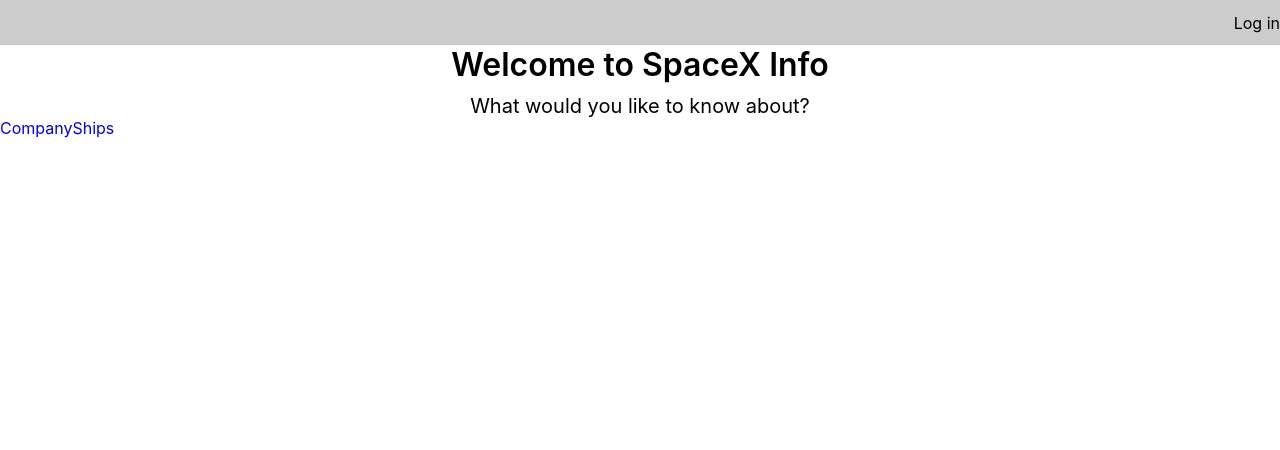
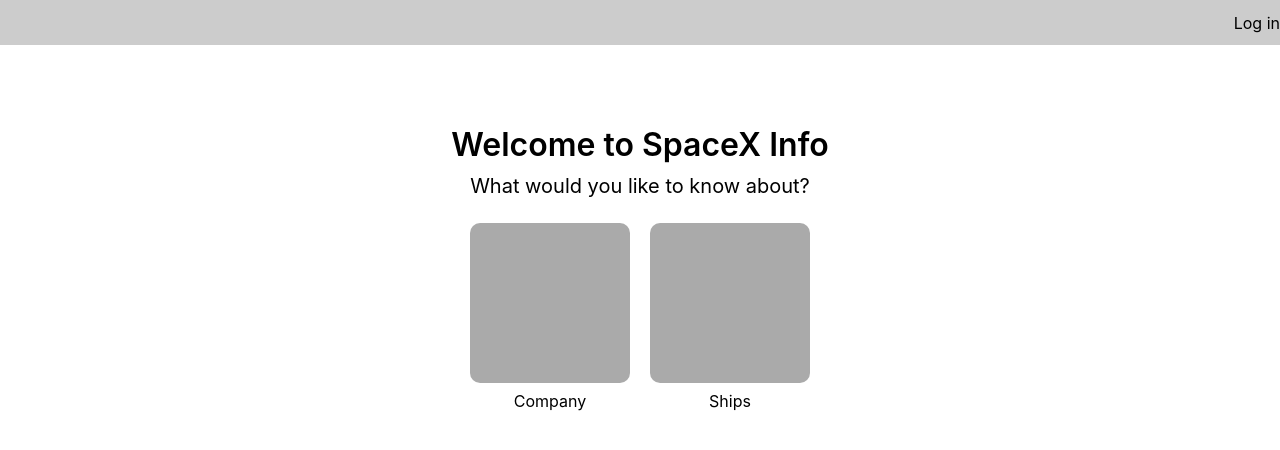
Before and after one commit to ssivenkov/SpaceX-GraphQL, a React (Create React App) app: page / in a window 1280 px wide. Shown: the top 450 px of the page. Built offline with nearby package versions, Linux system fonts and the light colour scheme.

Commit message:
fix styles for main page links

```diff
--- a/src/colors/colors.ts
+++ b/src/colors/colors.ts
@@ -1,8 +1,8 @@
 export const COLORS = {
   WHITE: '#FFFFFF',
-  TUNDORA: '#494949',
   SILVER1: '#CCCCCC',
   SILVER2: '#BBBBBB',
   SILVER_CHALICE: '#AAAAAA',
+  TUNDORA: '#494949',
   BLACK: '#000000',
 };
--- a/src/globalStyles.ts
+++ b/src/globalStyles.ts
@@ -1,3 +1,4 @@
+import { COLORS } from 'colors/colors';
 import { createGlobalStyle } from 'styled-components';
 
 export const GlobalNullStyles = createGlobalStyle`
@@ -90,6 +91,10 @@
 `;
 
 export const GlobalAppStyles = createGlobalStyle`
+  * a {
+    color: ${COLORS.BLACK};
+  }
+
 // hide default background color on click
 * {
     -webkit-tap-highlight-color: rgba(255, 255, 255, 0);
--- a/src/pages/mainPage/MainPage.tsx
+++ b/src/pages/mainPage/MainPage.tsx
@@ -1,9 +1,15 @@
 import React from 'react';
 
 import { PATH } from 'enum/Path';
-import { Link } from 'react-router-dom';
 
-import { Container, WelcomeContainer, WelcomeDescription, WelcomeTitle } from './styles';
+import { Link } from './link/Link';
+import {
+  Container,
+  LinksContainer,
+  WelcomeContainer,
+  WelcomeDescription,
+  WelcomeTitle,
+} from './styles';
 
 export const MainPage = () => {
   return (
@@ -12,8 +18,10 @@
         <WelcomeTitle>Welcome to SpaceX Info</WelcomeTitle>
         <WelcomeDescription>What would you like to know about?</WelcomeDescription>
       </WelcomeContainer>
-      <Link to={PATH.COMPANY}>Company</Link>
-      <Link to={PATH.SHIPS}>Ships</Link>
+      <LinksContainer>
+        <Link title='Company' to={PATH.COMPANY} />
+        <Link title='Ships' to={PATH.SHIPS} />
+      </LinksContainer>
     </Container>
   );
 };
--- /dev/null
+++ b/src/pages/mainPage/link/Link.tsx
@@ -0,0 +1,15 @@
+import React from 'react';
+
+import { LinkContainer, LinkImage, LinkTitle } from './styles';
+import { LinkPropsType } from './types';
+
+export const Link = (props: LinkPropsType) => {
+  const { title, to } = props;
+
+  return (
+    <LinkContainer>
+      <LinkImage to={to} />
+      <LinkTitle to={to}>{title}</LinkTitle>
+    </LinkContainer>
+  );
+};
--- /dev/null
+++ b/src/pages/mainPage/link/styles.ts
@@ -0,0 +1,20 @@
+import { COLORS } from 'colors/colors';
+import { Link } from 'react-router-dom';
+import styled from 'styled-components';
+
+export const LinkContainer = styled.div`
+  display: flex;
+  flex-direction: column;
+  align-items: center;
+  margin: 10px;
+`;
+
+export const LinkImage = styled(Link)`
+  width: 160px;
+  height: 160px;
+  border-radius: 10px;
+  background-color: ${COLORS.SILVER_CHALICE};
+  margin-bottom: 8px;
+`;
+
+export const LinkTitle = styled(Link)``;
--- /dev/null
+++ b/src/pages/mainPage/link/types.ts
@@ -0,0 +1,4 @@
+export type LinkPropsType = {
+  title: string;
+  to: string;
+};
--- a/src/pages/mainPage/styles.ts
+++ b/src/pages/mainPage/styles.ts
@@ -6,6 +6,8 @@
   display: flex;
   flex-direction: column;
   align-items: center;
+  margin-top: 80px;
+  margin-bottom: 15px;
 `;
 
 export const WelcomeTitle = styled.span`
@@ -17,3 +19,9 @@
 export const WelcomeDescription = styled.span`
   font-size: 20px;
 `;
+
+export const LinksContainer = styled.div`
+  display: flex;
+  justify-content: center;
+  margin: 0 100px;
+`;
```
